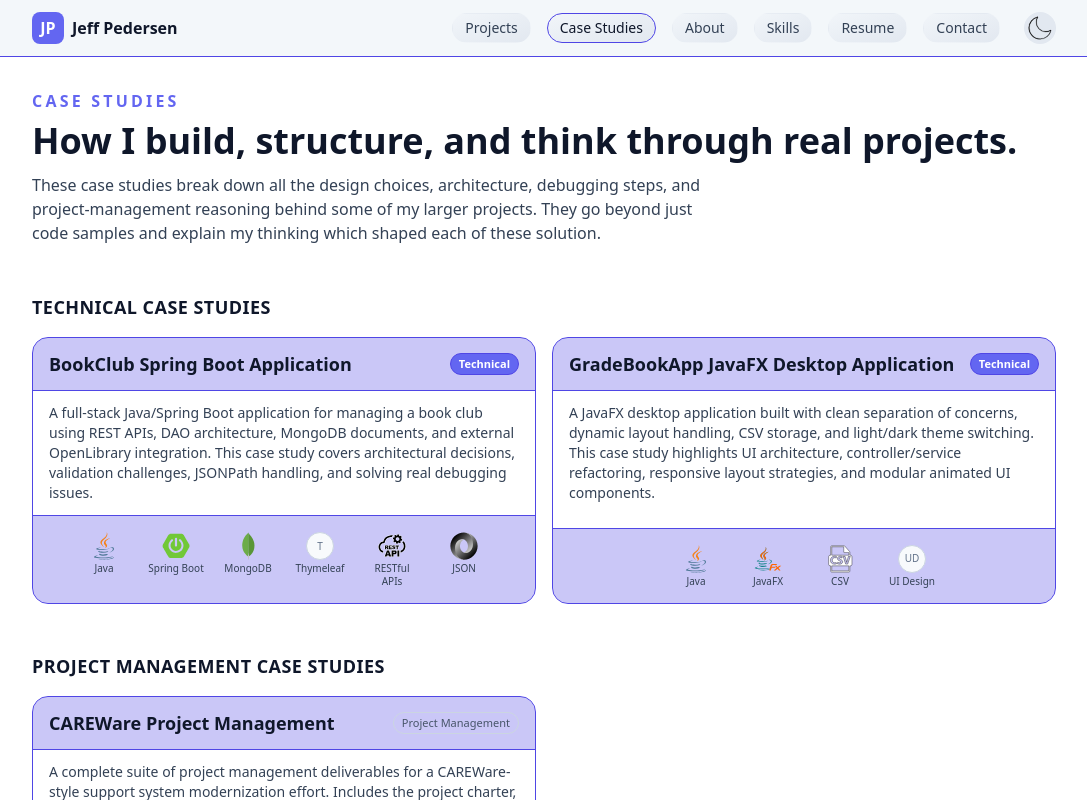
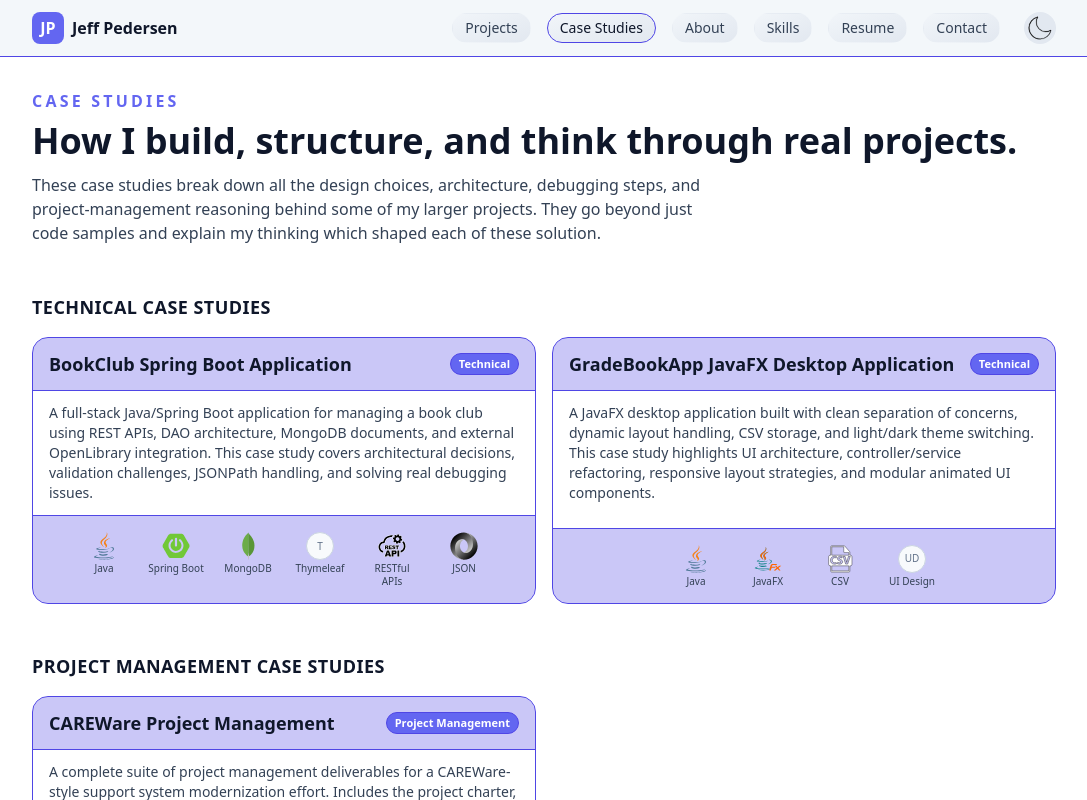
Before and after one commit to J-Pedersen/dev-portfolio, a React (Vite) app: page /case-studies in a window 1280 px wide. Shown: the top 800 px of the page, without its empty margins (96-1183 px from the left). Built offline with nearby package versions, Linux system fonts and the light colour scheme; the HTML template or start-up script is replaced by a standard one.

Commit message:
updated case study tags text

```diff
--- a/src/pages/CaseStudies.jsx
+++ b/src/pages/CaseStudies.jsx
@@ -114,8 +114,9 @@ const CaseStudies = () => {
                       <span
                         className="
                           text-[11px] px-2 py-0.5 rounded-full
-                          border border-slate-300 text-slate-600
-                          dark:border-slate-700 dark:text-slate-400
+                          border border-brand-soft bg-brand
+                          dark:border-brand-soft dark:bg-brand text-white
+                          font-semibold
                         "
                       >
                         {caseStudy.categoryLabel || "PM / Analysis"}
```
